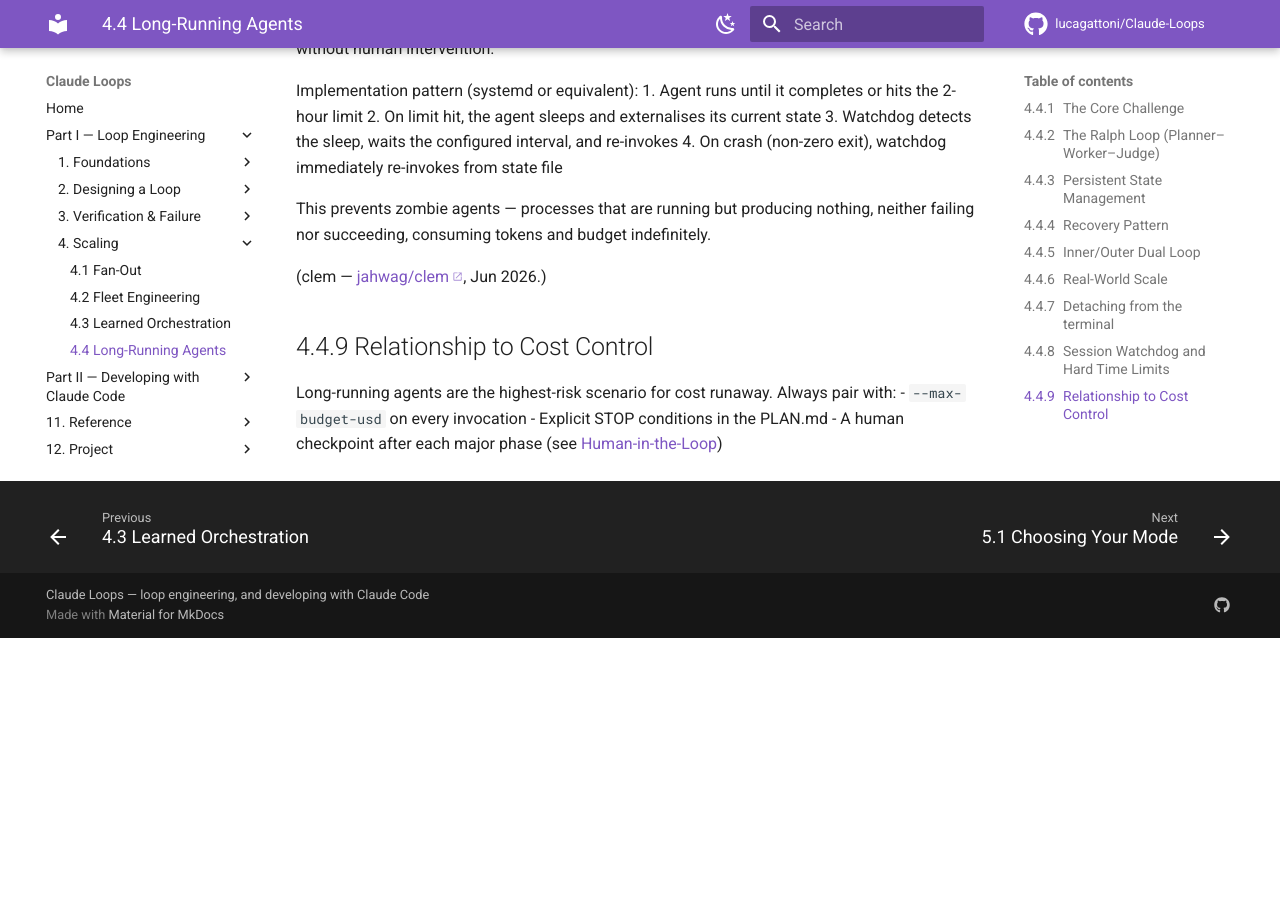
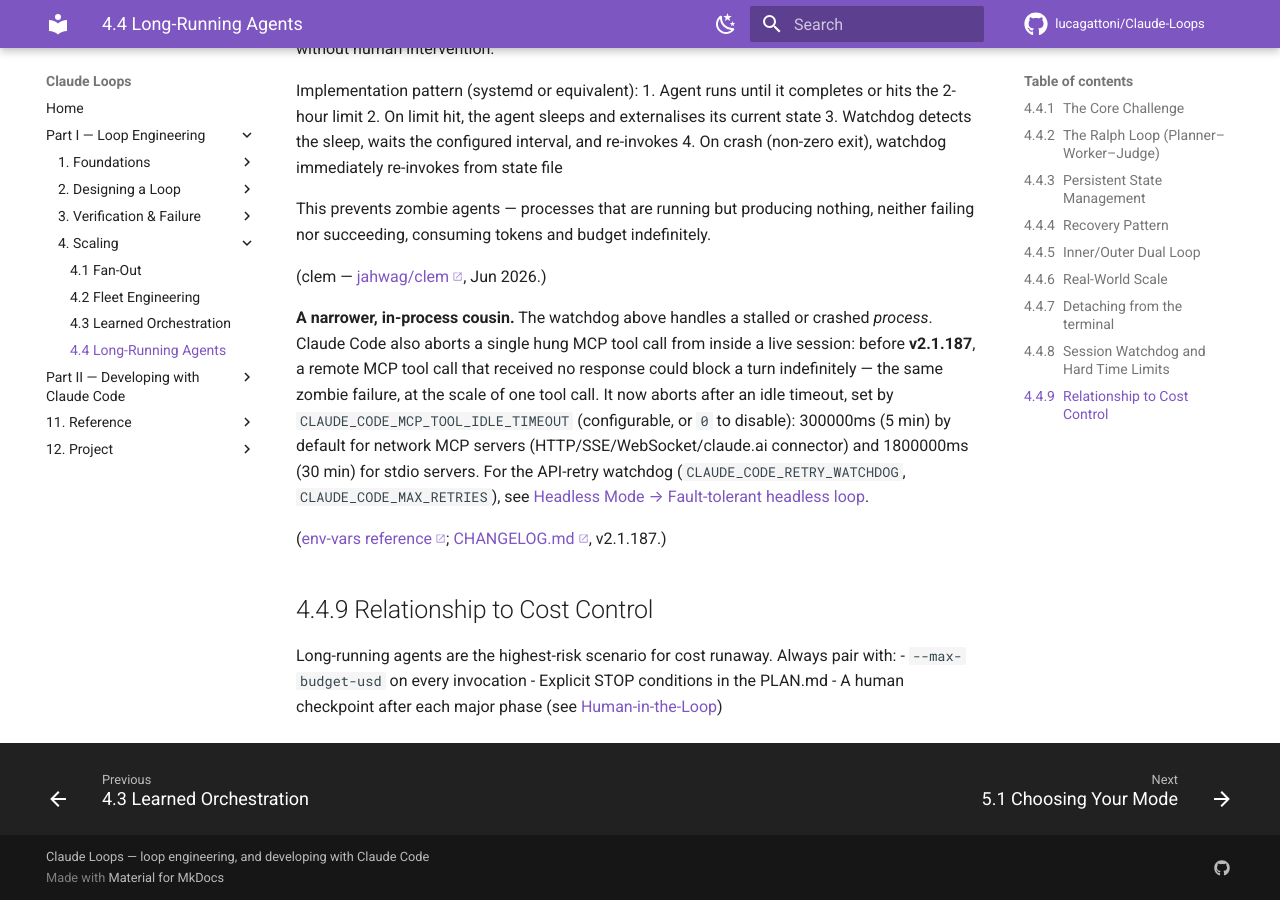
Before and after one commit to lucagattoni/Claude-Loops, an MkDocs documentation site: the page built from docs/25-long-running-agents.md, in a window 1280 px wide and 900 px high, scrolled down 4021 px. Built offline with MkDocs 1.6.1 and Material for MkDocs 9.7.7, drawn with Linux system fonts in a browser that asks for light colours; comment, search, counter and statistics services are not loaded; before the commit the page ends 4659 px from its top, so only the background shows below that.

Commit message:
25-long-running-agents.md: 0 correction(s), 1 addition(s) from the C10 changelog sweep
- [ADDITION] v2.1.187 — This doc's second half is about preventing zombie agents; a single hung MCP call burning an entire session is the same failure at a smaller scale, and the timeout is a live configurable default nowhere else in the KB. The refuter also removed a fabricated 'v2.1.203 / stdio was exempt' clause the liv

Backlog step 11 (C10). Sweep covered 3,774/3,774 previously-unswept bullets across
24/24 chunks; evidence in plans/20260906_2306-c10-changelog-sweep-evidence.md.
mkdocs build --strict green on the full change set.

Co-Authored-By: Claude Opus 5 (1M context) <noreply@anthropic.com>
Claude-Session: https://claude.ai/code/session_0143r6VLrjfhL34xeWGQvHmV

```diff
--- a/docs/25-long-running-agents.md
+++ b/docs/25-long-running-agents.md
@@ -168,6 +168,19 @@ neither failing nor succeeding, consuming tokens and budget indefinitely.
 
 (clem — [jahwag/clem](https://github.com/jahwag/clem), Jun 2026.)
 
+**A narrower, in-process cousin.** The watchdog above handles a stalled or crashed *process*.
+Claude Code also aborts a single hung MCP tool call from inside a live session: before
+**v2.1.187**, a remote MCP tool call that received no response could block a turn indefinitely —
+the same zombie failure, at the scale of one tool call. It now aborts after an idle timeout, set
+by `CLAUDE_CODE_MCP_TOOL_IDLE_TIMEOUT` (configurable, or `0` to disable): 300000ms (5 min) by
+default for network MCP servers (HTTP/SSE/WebSocket/claude.ai connector) and 1800000ms (30 min)
+for stdio servers. For the API-retry watchdog (`CLAUDE_CODE_RETRY_WATCHDOG`,
+`CLAUDE_CODE_MAX_RETRIES`), see [Headless Mode → Fault-tolerant headless
+loop](09-headless-mode.md#fault-tolerant-headless-loop).
+
+([env-vars reference](https://code.claude.com/docs/en/env-vars);
+[CHANGELOG.md](https://raw.githubusercontent.com/anthropics/claude-code/main/CHANGELOG.md), v2.1.187.)
+
 ## Relationship to Cost Control
 
 Long-running agents are the highest-risk scenario for cost runaway. Always pair with:
```
